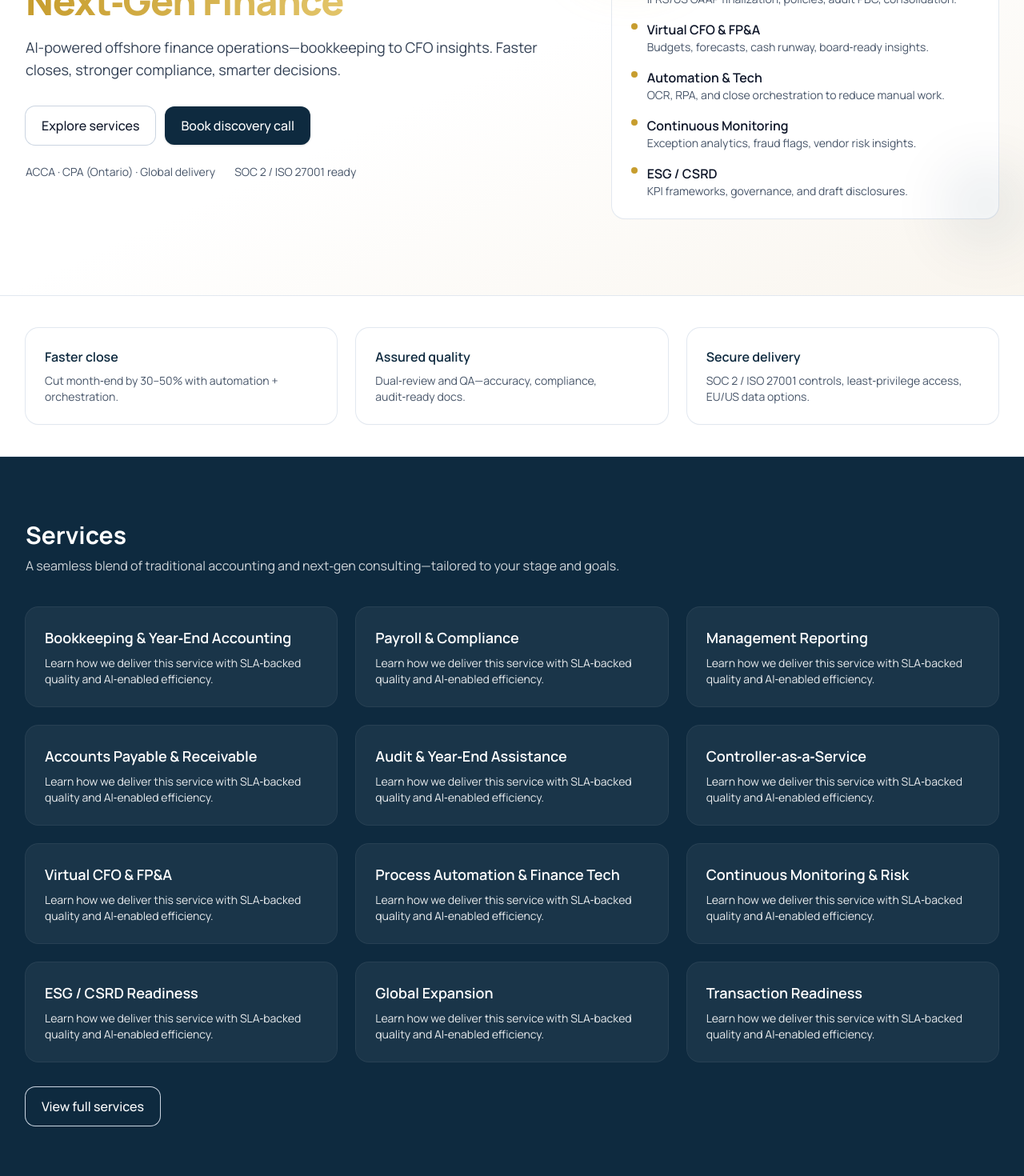
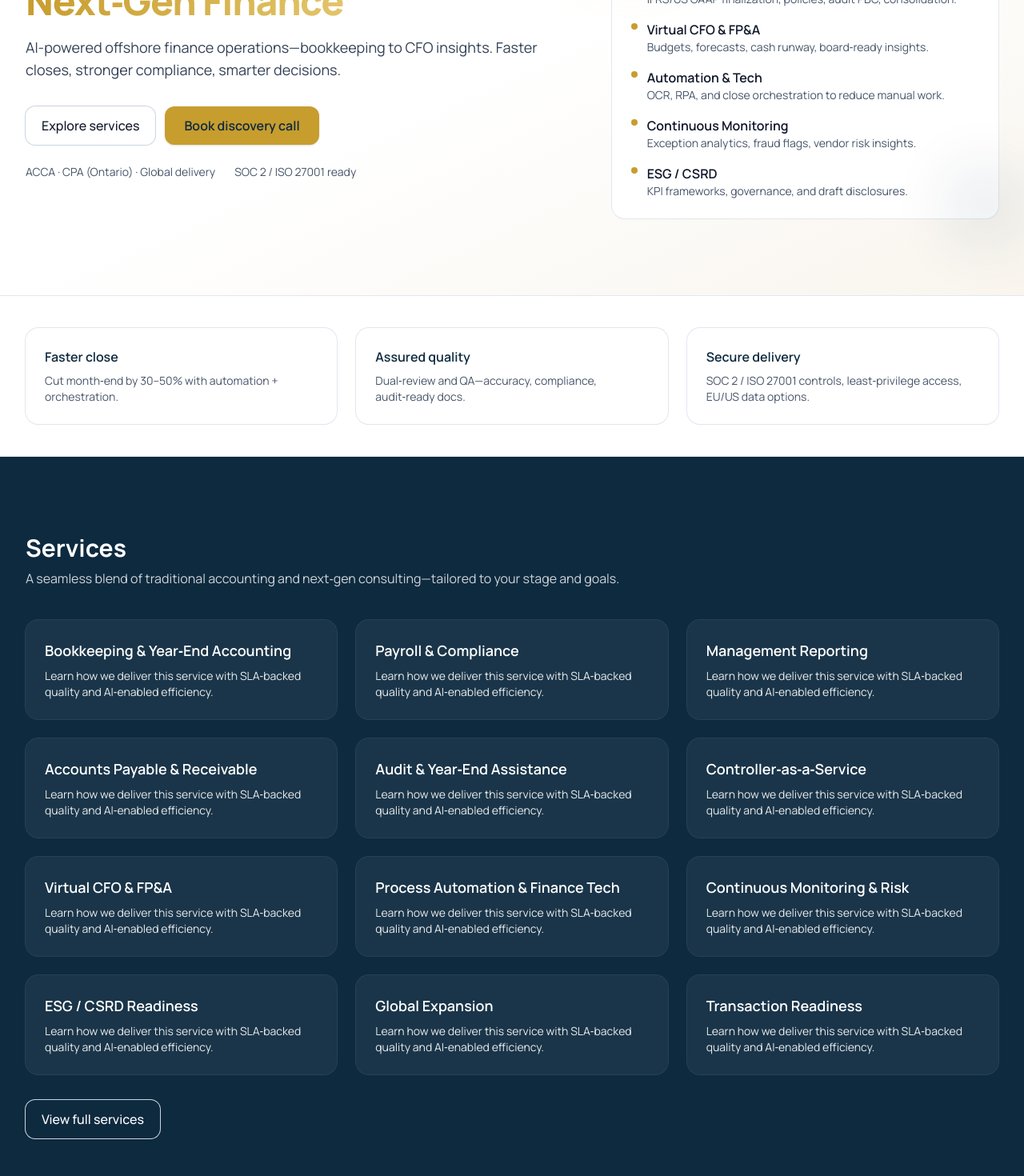
Before and after one commit to daaksesh/inavaglobal, a Next.js app: page / in a window 1280 px wide. Shown: the part 280-1750 px from the top of the page at 80% size. Built offline with nearby package versions, Linux system fonts and the light colour scheme.

Commit message:
Update globals.css

```diff
--- a/styles/globals.css
+++ b/styles/globals.css
@@ -4,10 +4,10 @@
 
 html, body { @apply bg-white text-slate-900; }
 
-.btn-primary { @apply inline-flex items-center justify-center rounded-xl bg-navy px-5 py-3 text-white font-medium shadow hover:bg-[#103654] transition; }
+.btn-primary { @apply inline-flex items-center justify-center rounded-xl bg-gold px-6 py-3 text-navy font-semibold shadow hover:bg-[#E6CF84] transition; }
 .btn-secondary { @apply inline-flex items-center justify-center rounded-xl ring-1 ring-slate-300 px-5 py-3 font-medium hover:bg-slate-50; }
 .badge { @apply inline-flex items-center gap-2 rounded-full bg-gold/10 px-3 py-1 text-[12px] text-gold; }
 
-.section { @apply py-20; }
+.section { @apply py-24; } /* was py-20 */
 .container { @apply mx-auto max-w-7xl px-4 sm:px-6 lg:px-8; }
 .card { @apply rounded-2xl ring-1 ring-slate-200 bg-white p-6 shadow-sm; }
```
